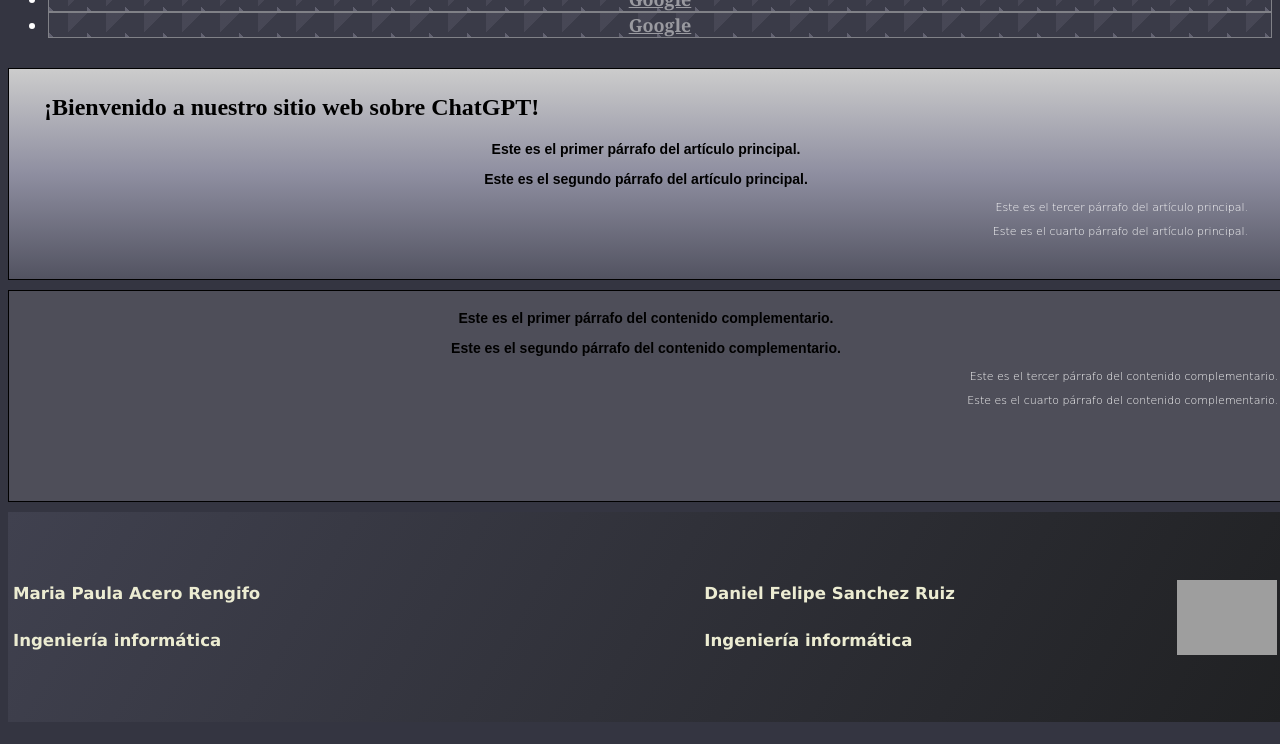
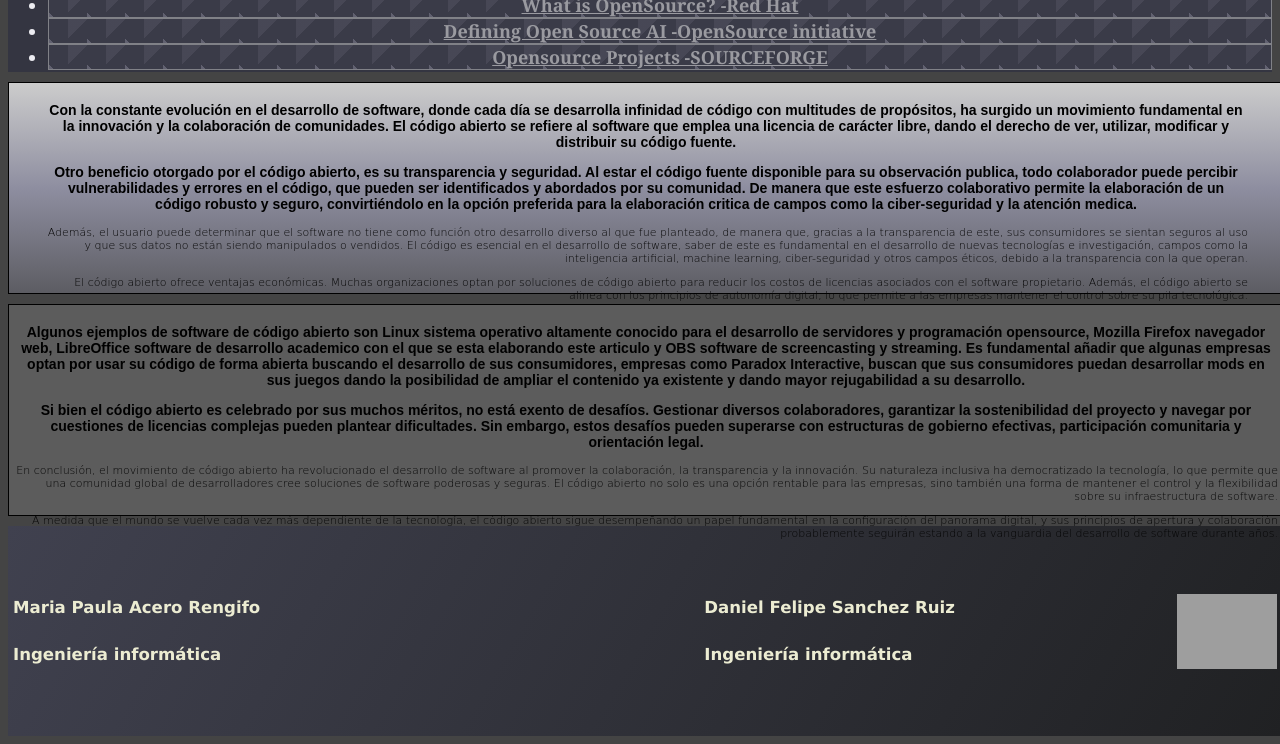
Before and after one commit to MariaPaulaAcero/Ejercicio_1_CSS_MariaPaulaAcero_DanielFelipeSanchez, a plain HTML site: page index.html in a window 1280 px wide. Shown: the part 266-1010 px from the top of the page. Drawn offline with Linux system fonts and the light colour scheme; grey boxes are pictures that could not be loaded.

Commit message:
Contendio y algunos arreglos

```diff
--- a/index.html
+++ b/index.html
@@ -7,56 +7,64 @@
     <link rel="stylesheet" href="styles.css">
     <title>ChatGPT- Inicio</title>
     <link rel="stylesheet" href="https://fonts.googleapis.com/css?family=Tangerine">
-    <link rel="icon" href="https://static.vecteezy.com/system/resources/previews/022/841/114/original/chatgpt-logo-transparent-background-free-png.png">
+    <link rel="icon"
+        href="https://static.vecteezy.com/system/resources/previews/022/841/114/original/chatgpt-logo-transparent-background-free-png.png">
 </head>
 
 <body>
 
     <header>
-        <div class="titulo">
-            <div class="titulom">
-                <img src="https://static.vecteezy.com/system/resources/previews/022/841/114/original/chatgpt-logo-transparent-background-free-png.png"
-                    alt="icon" width="50px" height="50px" style="margin-right: 20px;">
-                <h1>ChatGPT</h1>
-            </div>
-        </div>
+        <h1 style="padding-top: 70px;">¡Opensource, El poder del codigo abierto!</h1>
     </header>
 
     <nav>
-        <div id="container-index">
         <ul>
             <li>
-                    <a href="https://www.google.com" target="_blank">
-                        <div class="status">Google</div>
+                <a href="https://www.redhat.com/en/topics/open-source/what-is-open-source" target="_blank">
+                    <div class="status">What is OpenSource? -Red Hat</div>
                 </a>
             </li>
-
             <li>
-                    <a href="https://www.google.com" target="_blank">
-                        <div class="status">Google</div>
+                <a href="https://opensource.org/" target="_blank">
+                    <div class="status">Defining Open Source AI -OpenSource initiative</div>
                 </a>
             </li>
-
             <li>
-                    <a href="https://www.google.com" target="_blank">
-                        <div class="status">Google</div>
+                <a href="https://sourceforge.net/" target="_blank">
+                    <div class="status">Opensource Projects -SOURCEFORGE</div>
                 </a>
             </li>
-
         </ul>
-        </div>
     </nav>
-    <br>
-    <br>
 
     <article class="main-content">
         <div style="margin-left: 30px;margin-right: 30px;">
-            <H2>¡Bienvenido a nuestro sitio web sobre ChatGPT! </H2>
 
-            <p class="grupo_parrafo1">Este es el primer párrafo del artículo principal.</p>
-            <p class="grupo_parrafo1">Este es el segundo párrafo del artículo principal.</p>
-            <p class="grupo_parrafo2">Este es el tercer párrafo del artículo principal.</p>
-            <p class="grupo_parrafo2">Este es el cuarto párrafo del artículo principal.</p>
+            <p class="grupo_parrafo1">Con la constante evolución en el desarrollo de software, donde cada día se
+                desarrolla infinidad de código con multitudes de propósitos, ha surgido un movimiento fundamental en la
+                innovación y la colaboración de comunidades. El código abierto se refiere al software que emplea una
+                licencia de carácter libre, dando el derecho de ver, utilizar, modificar y distribuir su código fuente.
+            </p>
+            <p class="grupo_parrafo1">Otro beneficio otorgado por el código abierto, es su transparencia y seguridad. Al
+                estar el código fuente disponible para su observación publica, todo colaborador puede percibir
+                vulnerabilidades y errores en el código, que pueden ser identificados y abordados por su comunidad. De
+                manera que este esfuerzo colaborativo permite la elaboración de un código robusto y seguro,
+                convirtiéndolo en la opción preferida para la elaboración critica de campos como la ciber-seguridad y la
+                atención medica.
+            </p>
+            <p class="grupo_parrafo2">Además, el usuario puede determinar que el software no tiene como función otro
+                desarrollo diverso al que fue planteado, de manera que, gracias a la transparencia de este, sus
+                consumidores se sientan seguros al uso y que sus datos no están siendo manipulados o vendidos. El código
+                es esencial en el desarrollo de software, saber de este es fundamental en el desarrollo de nuevas
+                tecnologías e investigación, campos como la inteligencia artificial, machine learning, ciber-seguridad y
+                otros campos éticos, debido a la transparencia con la que operan.
+
+            </p>
+            <p class="grupo_parrafo2">El código abierto ofrece ventajas económicas. Muchas organizaciones optan por
+                soluciones de código abierto para reducir los costos de licencias asociados con el software propietario.
+                Además, el código abierto se alinea con los principios de autonomía digital, lo que permite a las
+                empresas mantener el control sobre su pila tecnológica.
+            </p>
 
         </div>
     </article>
@@ -65,10 +73,31 @@
     <aside class="complementary-content">
         <div id="container-index">
 
-            <p class="grupo_parrafo1">Este es el primer párrafo del contenido complementario.</p>
-            <p class="grupo_parrafo1">Este es el segundo párrafo del contenido complementario.</p>
-            <p class="grupo_parrafo2">Este es el tercer párrafo del contenido complementario.</p>
-            <p class="grupo_parrafo2">Este es el cuarto párrafo del contenido complementario.</p>
+            <p class="grupo_parrafo1">Algunos ejemplos de software de código abierto son Linux sistema operativo
+                altamente conocido para el desarrollo de servidores y programación opensource, Mozilla Firefox navegador
+                web, LibreOffice software de desarrollo academico con el que se esta elaborando este articulo y OBS
+                software de screencasting y streaming. Es fundamental añadir que algunas empresas optan por usar su
+                código de forma abierta buscando el desarrollo de sus consumidores, empresas como Paradox Interactive,
+                buscan que sus consumidores puedan desarrollar mods en sus juegos dando la posibilidad de ampliar el
+                contenido ya existente y dando mayor rejugabilidad a su desarrollo.
+            </p>
+            <p class="grupo_parrafo1">Si bien el código abierto es celebrado por sus muchos méritos, no está exento de
+                desafíos. Gestionar diversos colaboradores, garantizar la sostenibilidad del proyecto y navegar por
+                cuestiones de licencias complejas pueden plantear dificultades. Sin embargo, estos desafíos pueden
+                superarse con estructuras de gobierno efectivas, participación comunitaria y orientación legal.
+            </p>
+            <p class="grupo_parrafo2">
+                En conclusión, el movimiento de código abierto ha revolucionado el desarrollo de software al promover la
+                colaboración, la transparencia y la innovación. Su naturaleza inclusiva ha democratizado la tecnología,
+                lo que permite que una comunidad global de desarrolladores cree soluciones de software poderosas y
+                seguras. El código abierto no solo es una opción rentable para las empresas, sino también una forma de
+                mantener el control y la flexibilidad sobre su infraestructura de software.
+            </p>
+            <p class="grupo_parrafo2">A medida que el mundo se vuelve cada vez más dependiente de la tecnología, el
+                código abierto sigue desempeñando un papel fundamental en la configuración del panorama digital, y sus
+                principios de apertura y colaboración probablemente seguirán estando a la vanguardia del desarrollo de
+                software durante años.
+            </p>
 
         </div>
     </aside>
--- a/styles.css
+++ b/styles.css
@@ -1,24 +1,20 @@
 body {
-  margin: 3;
-  padding: 0;
-  display: flex;
-  flex-direction: column;
-  min-height: 100vh;
-  background-color: #343541;
+  background-color: #444444;
 }
 
 header {
   width: 100%;
   height: 200px;
-  background-color: #202123;
+  background-color: #202223;
   text-align: center;
   font-family: Verdana;
   color: #ececf1;
   font-size: 30px;
   font-style: italic;
   cursor: pointer;
-  &:hover { /* Cambia color del texto al pasar el mouse */
-    color: #19c37d;
+  &:hover {
+    /* Cambia color del texto al pasar el mouse */
+    color: #f5cf67;
   }
 }
 
@@ -34,41 +30,37 @@ nav {
 }
 
 article {
-
   width: 100%;
   height: 200px;
-  background-image: linear-gradient(180deg, #ccc,#8e8ea0 ,#8e8ea055); /* Color degradado */
+  background-image: linear-gradient(
+    180deg,
+    #ccc,
+    #8e8ea0,
+    #8e8ea055
+  ); /* Color degradado */
   border-style: double;
   border-width: 1px;
   border-color: #000000;
   padding: 5px; /* Margen interno */
-  margin-top: 10px;  /* Margen superior externo */
-  margin-bottom: 10px;   /* Margen inferior externo */
-
+  margin-top: 10px; /* Margen superior externo */
+  margin-bottom: 10px; /* Margen inferior externo */
 }
 
 aside {
-
   width: 100%;
   height: 200px;
-  background-color:#FFFFFF20;
+  background-color: #ffffff20;
   border-style: solid;
   border-width: 1px;
   border-color: #000000;
   padding: 5px;
 }
 
-li {
-  color:white;
-}
-
-li a[href="https://www.google.com"] {
+li a{
   color: white;
 }
 
-
 .status {
-
   margin: auto;
   border: 1px solid #ccc;
   opacity: 0.5;
@@ -79,7 +71,6 @@ li a[href="https://www.google.com"] {
   justify-content: center;
   align-items: left;
   text-align: left;
-
 }
 
 .status:hover {
@@ -88,7 +79,6 @@ li a[href="https://www.google.com"] {
 }
 
 .grupo_parrafo1 {
-
   font-family: sans-serif;
   font-size: 14px;
   font-weight: 800;
@@ -97,16 +87,14 @@ li a[href="https://www.google.com"] {
 }
 
 .grupo_parrafo2 {
-
   font-family: cursive;
   font-size: 11px;
   font-weight: 300;
-  color: white;
+  color: rgb(5, 5, 5);
   text-align: right;
 }
 
 footer {
-
   width: 100%;
   height: 200px;
   background-image: linear-gradient(120deg, #40414f, #202123);
@@ -117,7 +105,6 @@ footer {
   display: flex;
   align-items: center;
   justify-content: space-between;
-
 }
 
 .footer-text {
```
Lines whose indentation alone changed are shown as unchanged.
